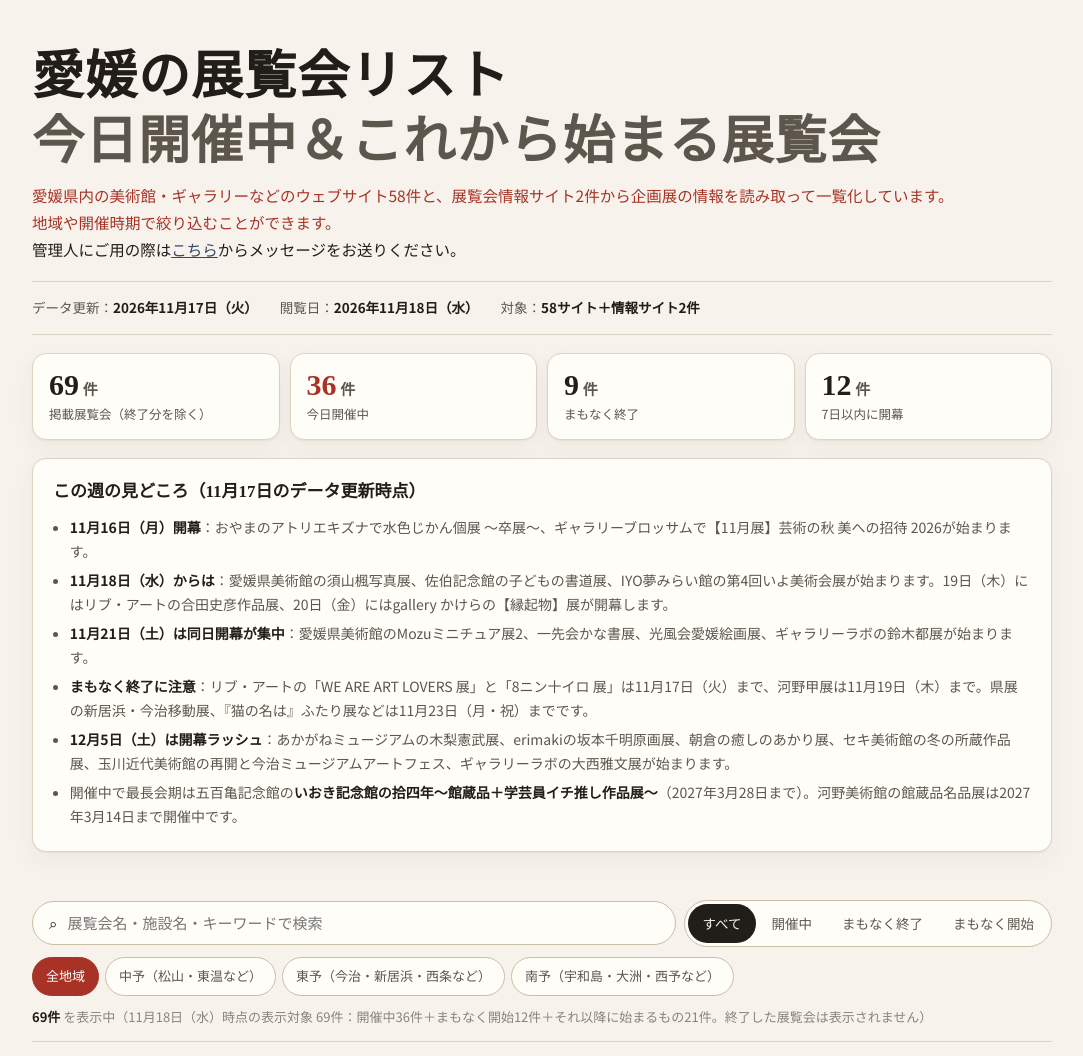
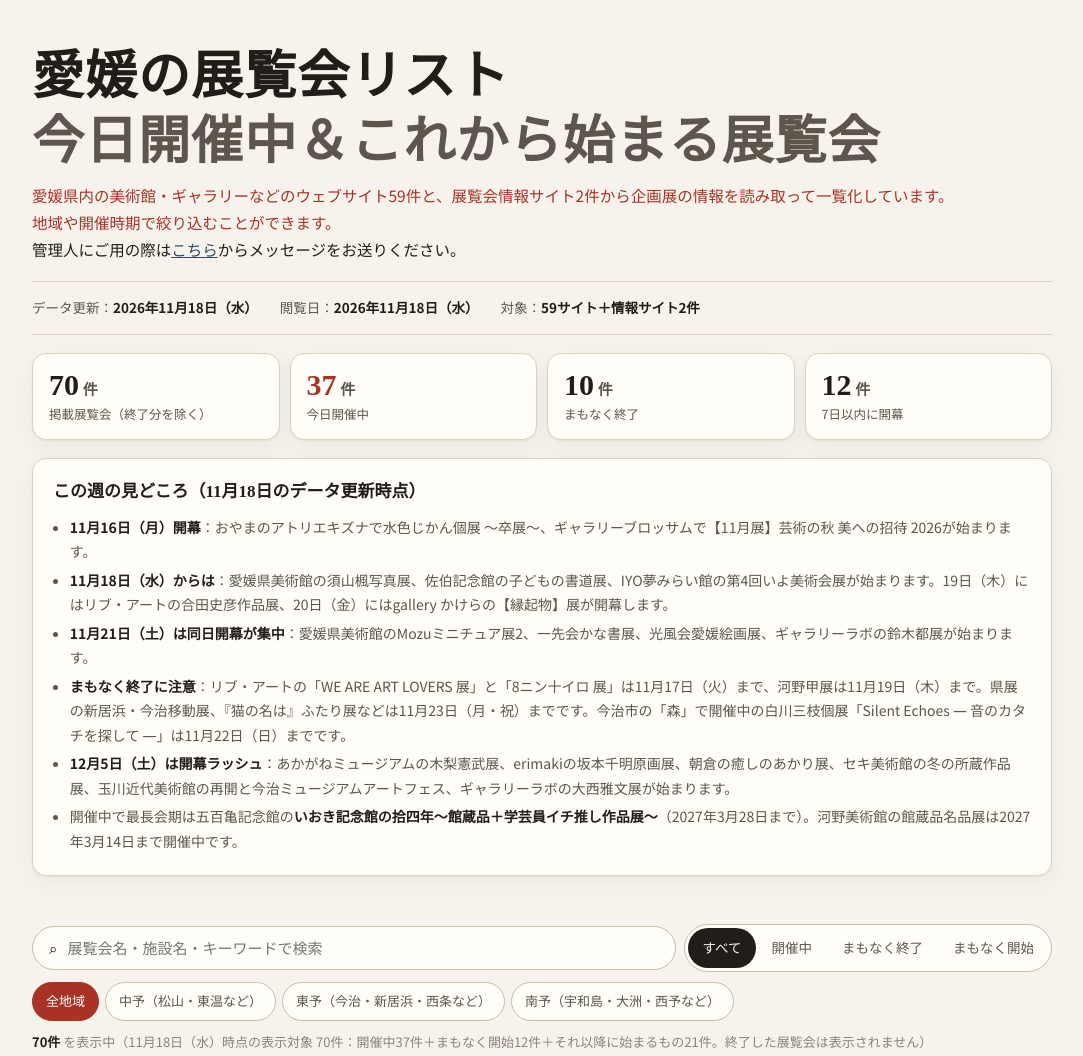
Before and after one commit to kojp/ehime-exhibitions, a plain HTML site: page index.html in a window 1280 px wide. Shown: the top 1056 px of the page, without its empty margins (98-1181 px from the left). Drawn offline with Linux system fonts and the light colour scheme.

Commit message:
森（今治市）の白川三枝個展を追加、情報源59件に更新（2026-11-18）

```diff
--- a/index.html
+++ b/index.html
@@ -7,7 +7,7 @@
 <link rel="icon" href="data:," />
 <title>愛媛の展覧会リスト</title>
 <meta property="og:title" content="愛媛の展覧会リスト" />
-<meta property="og:description" content="愛媛県内の展覧会を、閲覧した日の日付で「開催中」「まもなく開始（7日以内）」に振り分けて表示する一覧です。データ更新：2026年11月17日。" />
+<meta property="og:description" content="愛媛県内の展覧会を、閲覧した日の日付で「開催中」「まもなく開始（7日以内）」に振り分けて表示する一覧です。データ更新：2026年11月18日。" />
 <meta name="twitter:title" content="愛媛の展覧会リスト" />
 <link rel="preconnect" href="https://fonts.googleapis.com">
 <link rel="preconnect" href="https://fonts.gstatic.com" crossorigin>
@@ -150,11 +150,11 @@
 
   <header>
     <h1>愛媛の展覧会リスト<br><span class="thin">今日開催中＆これから始まる展覧会</span></h1>
-    <p class="lede">愛媛県内の美術館・ギャラリーなどのウェブサイト58件と、展覧会情報サイト2件から企画展の情報を読み取って一覧化しています。<br>地域や開催時期で絞り込むことができます。<br><span style="color:var(--ink)">管理人にご用の際は<a href="https://docs.google.com/forms/d/e/1FAIpQLSeu-hs7aPTlfd6j__p7BQxXvLUNnB_FZWspX0e99Ri16iFMUw/viewform" target="_blank" rel="noopener">こちら</a>からメッセージをお送りください。</span></p>
+    <p class="lede">愛媛県内の美術館・ギャラリーなどのウェブサイト59件と、展覧会情報サイト2件から企画展の情報を読み取って一覧化しています。<br>地域や開催時期で絞り込むことができます。<br><span style="color:var(--ink)">管理人にご用の際は<a href="https://docs.google.com/forms/d/e/1FAIpQLSeu-hs7aPTlfd6j__p7BQxXvLUNnB_FZWspX0e99Ri16iFMUw/viewform" target="_blank" rel="noopener">こちら</a>からメッセージをお送りください。</span></p>
     <div class="meta-row">
-      <span>データ更新：<b>2026年11月17日（火）</b></span>
+      <span>データ更新：<b>2026年11月18日（水）</b></span>
       <span>閲覧日：<b id="metaToday">―</b></span>
-      <span>対象：<b>58サイト＋情報サイト2件</b></span>
+      <span>対象：<b>59サイト＋情報サイト2件</b></span>
     </div>
     <div class="stats">
       <div class="stat"><div class="num" id="statTotal">–</div><div class="lbl">掲載展覧会（終了分を除く）</div></div>
@@ -163,12 +163,12 @@
       <div class="stat"><div class="num" id="statSoon">–</div><div class="lbl">7日以内に開幕</div></div>
     </div>
     <div class="highlights">
-      <h2>この週の見どころ（11月17日のデータ更新時点）</h2>
+      <h2>この週の見どころ（11月18日のデータ更新時点）</h2>
       <ul>
 <li><b>11月16日（月）開幕</b>：おやまのアトリエキズナで水色じかん個展 〜卒展〜、ギャラリーブロッサムで【11月展】芸術の秋 美への招待 2026が始まります。</li>
 <li><b>11月18日（水）からは</b>：愛媛県美術館の須山楓写真展、佐伯記念館の子どもの書道展、IYO夢みらい館の第4回いよ美術会展が始まります。19日（木）にはリブ・アートの合田史彦作品展、20日（金）にはgallery かけらの【縁起物】展が開幕します。</li>
 <li><b>11月21日（土）は同日開幕が集中</b>：愛媛県美術館のMozuミニチュア展2、一先会かな書展、光風会愛媛絵画展、ギャラリーラボの鈴木都展が始まります。</li>
-<li><b>まもなく終了に注意</b>：リブ・アートの「WE ARE ART LOVERS 展」と「8ニン十イロ 展」は11月17日（火）まで、河野甲展は11月19日（木）まで。県展の新居浜・今治移動展、『猫の名は』ふたり展などは11月23日（月・祝）までです。</li>
+<li><b>まもなく終了に注意</b>：リブ・アートの「WE ARE ART LOVERS 展」と「8ニン十イロ 展」は11月17日（火）まで、河野甲展は11月19日（木）まで。県展の新居浜・今治移動展、『猫の名は』ふたり展などは11月23日（月・祝）までです。今治市の「森」で開催中の白川三枝個展「Silent Echoes ― 音のカタチを探して ―」は11月22日（日）までです。</li>
 <li><b>12月5日（土）は開幕ラッシュ</b>：あかがねミュージアムの木梨憲武展、erimakiの坂本千明原画展、朝倉の癒しのあかり展、セキ美術館の冬の所蔵作品展、玉川近代美術館の再開と今治ミュージアムアートフェス、ギャラリーラボの大西雅文展が始まります。</li>
 <li>開催中で最長会期は五百亀記念館の<b>いおき記念館の拾四年～館蔵品＋学芸員イチ推し作品展～</b>（2027年3月28日まで）。河野美術館の館蔵品名品展は2027年3月14日まで開催中です。</li>
 </ul>
@@ -205,7 +205,9 @@
     <summary>調査メモ・注意点<span class="chev" aria-hidden="true">▾</span></summary>
     <div class="notes-body">
     <h3>掲載ルール</h3>
-<p>「開催中」かどうかは、ページのデータ更新日ではなく、<b>閲覧した日の日付</b>で自動的に判定しています。表示は「開催中」と「まもなく開始（閲覧日から7日以内に始まる展覧会）」の2つの見出しで区分し、それより後に始まる展覧会は見出しなしで開始日順に続けています。終了日を過ぎた展覧会は表示されません。各グループ内は開始日が早い順に並べています。データ自体は毎週月曜日に更新され、今回のデータ更新日は2026年11月17日です。データ更新日より前に終了した展覧会（第40回愛媛県高等学校総合文化祭、リブ・アートの「パン屑の記憶」と「松本秀一追悼展」、アートギャラリー風の「秋の風展 パート2」、佐伯記念館の「第9回 墨・和紙・竹と戯れて」など、11月15日までに終了したもの）は掲載していません。2026年11月17日に、五百亀記念館の「西条藩いろいろ展」を削除し、「いおき記念館の拾四年～館蔵品＋学芸員イチ推し作品展～」（2026年11月3日～2027年3月28日）を追加しました。</p>
+<p>「開催中」かどうかは、ページのデータ更新日ではなく、<b>閲覧した日の日付</b>で自動的に判定しています。表示は「開催中」と「まもなく開始（閲覧日から7日以内に始まる展覧会）」の2つの見出しで区分し、それより後に始まる展覧会は見出しなしで開始日順に続けています。終了日を過ぎた展覧会は表示されません。各グループ内は開始日が早い順に並べています。データ自体は毎週月曜日に更新され、今回のデータ更新日は2026年11月18日です。データ更新日より前に終了した展覧会（第40回愛媛県高等学校総合文化祭、リブ・アートの「パン屑の記憶」と「松本秀一追悼展」、アートギャラリー風の「秋の風展 パート2」、佐伯記念館の「第9回 墨・和紙・竹と戯れて」など、11月15日までに終了したもの）は掲載していません。2026年11月17日に、五百亀記念館の「西条藩いろいろ展」を削除し、「いおき記念館の拾四年～館蔵品＋学芸員イチ推し作品展～」（2026年11月3日～2027年3月28日）を追加しました。</p>
+<h3>追加した情報源（2026年11月18日）</h3>
+<p>今治市の「森」を情報源として追加しました。情報源は同店の一般公開Googleカレンダーで、イベント名の先頭に「【展示】」が付いたものだけを掲載対象としています。今回の照合では「【展示】」付きは3件あり、会期中の白川三枝個展「Silent Echoes ― 音のカタチを探して ―」（11月14日〜11月22日）を掲載しました。残る2件（オガサワラミチ個展「未知なる森2」、エソラ・コト イラスト展「Showcase」）はいずれも終了済みのため掲載していません。ライブ・映画上映・出店など「【展示】」以外のイベントは対象外です。</p>
 <h3>追加した情報源（2026年11月16日）</h3>
 <p>Instagramアカウント5件を情報源として追加し、今回分から照合しました。koyori_books（SAAYA NO KAMIMOTO COLLECTION）、oyamanoatorie_kizuna（水色じかん個展）、yohaku_kakera（【縁起物】展）、erimaki_cat（『猫の名は』ふたり展、パレスチナポスター展、坂本千明原画展）、hitoshima.co（康力升個展）。キャプションの日付は信頼できるものとして読み、年が書かれていない場合は投稿日の年とみなしています。タグ付け・共同投稿として他アカウントの告知が混ざるものも、その会場の展示であれば対象に含めています。</p>
 <h3>集約サイトの照合（2026年11月16日）</h3>
@@ -242,12 +244,12 @@
   </details>
 
   <footer class="page">
-    出典：各施設の公式サイト、ならびにアートマップ テクポ（tekupo.com）とTokyo Art Beatの愛媛県ページ（各カードのリンク先）。データ更新日は2026年11月17日（火）で、「開催中／まもなく開始」の振り分けは閲覧した日の日付で自動判定しています。会期表記は各サイトの表記をもとに西暦で統一し、概要は各サイトの掲載内容に基づきます。常設展示のみの案内は除いています。
+    出典：各施設の公式サイト、ならびにアートマップ テクポ（tekupo.com）とTokyo Art Beatの愛媛県ページ（各カードのリンク先）。データ更新日は2026年11月18日（水）で、「開催中／まもなく開始」の振り分けは閲覧した日の日付で自動判定しています。会期表記は各サイトの表記をもとに西暦で統一し、概要は各サイトの掲載内容に基づきます。常設展示のみの案内は除いています。
   </footer>
 </div>
 
 <script>
-var DATA_UPDATE = "2026-11-17";
+var DATA_UPDATE = "2026-11-18";
 function pad2(n){return (n<10?"0":"")+n;}
 function localToday(){var n=new Date();return n.getFullYear()+"-"+pad2(n.getMonth()+1)+"-"+pad2(n.getDate());}
 var TODAY = localToday();
@@ -285,6 +287,7 @@ var DATA = [
 {s:"2026-11-12",e:"2026-11-17",t:"WE ARE ART LOVERS 展",v:"ギャラリー リブ・アート",c:"松山市",a:"中予",p:"2026年11月12日（木）～11月17日（火）（北室）",d:"街の中のさまざまな分野で活動している10人の作家による展覧会。",u:"http://liveart25.com/page/exhibition.html"},
 {s:"2026-11-13",e:"2026-11-23",t:"大場咲子展 －Tiny Little Gods－",v:"ギャラリーかわにし",c:"西条市",a:"東予",p:"2026年11月13日（金）～11月23日（日）",d:"画家・大場咲子の個展。",u:"http://www.g-kawanishi.com/"},
 {s:"2026-11-14",e:"2026-11-23",t:"第75回秋季県展 今治移動展",v:"河野美術館",c:"今治市",a:"東予",p:"2026年11月14日～11月23日（9時～17時、初日は開展式のため10時から、最終日は15時まで）",d:"同館の貸会場で開催される秋季県展の今治移動展。",u:"http://museum.city.imabari.ehime.jp/kono/event/"},
+{s:"2026-11-14",e:"2026-11-22",t:"白川三枝個展「Silent Echoes ― 音のカタチを探して ―」",v:"森",c:"今治市",a:"東予",p:"2026年11月14日（土）～11月22日（日）（月〜木曜10:00〜17:00、金曜10:00〜21:00、土・日曜10:00〜19:00、入場無料・会期中無休）",d:"白川三枝の個展。副題は「音のカタチを探して」。入場無料、会期中無休。",u:"https://www.instagram.com/p/DfEJXwAkfGj/",un:"出典：Googleカレンダー（森）"},
 {s:"2026-11-15",e:"2027-01-24",t:"濱田亨近作展－偶然の扉",v:"三浦美術館",c:"松山市",a:"中予",p:"2026年11月15日（日）～2027年1月24日（日）",d:"当館で3回目、13年ぶりの開催。19歳でフランスへ渡った後、42年から53年の歳月を経て制作された作品群を紹介する。",u:"https://www.miuraz.co.jp/miurart/special/2026/1281.php"},
 {s:"2026-11-16",e:"2026-11-23",t:"暮れの贈りもの展",v:"ギャラリーブロッサム",c:"今治市",a:"東予",p:"2026年11月16日（月）～11月23日（月・祝）（11月展と同時開催）",d:"11月展と同時開催の展示。",u:"https://gallery-blossom.com/"},
 {s:"2026-11-16",e:"2026-11-29",t:"水色じかん個展 〜卒展〜 -小さなzooランドハギレちゃん-",v:"おやまのアトリエキズナ",c:"東温市",a:"中予",p:"2026年11月16日（月）～11月29日（日）（会期日：16・18・21・22・25・29日）",d:"ハギレちゃんを中心に、水色じかんのこれまでの作品を集めた卒展。",u:"https://www.instagram.com/p/DfuHzEtk7-P/",un:"出典：Instagram（@oyamanoatorie_kizuna）"},
@@ -469,5 +472,6 @@ document.getElementById("areaChips").addEventListener("click",function(e){
 })();
 render();
 </script>
-<script data-goatcounter="https://kojp.goatcounter.com/count" async src="//gc.zgo.at/count.js"></script></body>
+<script data-goatcounter="https://kojp.goatcounter.com/count" async src="//gc.zgo.at/count.js"></script>
+</body>
 </html>
```
